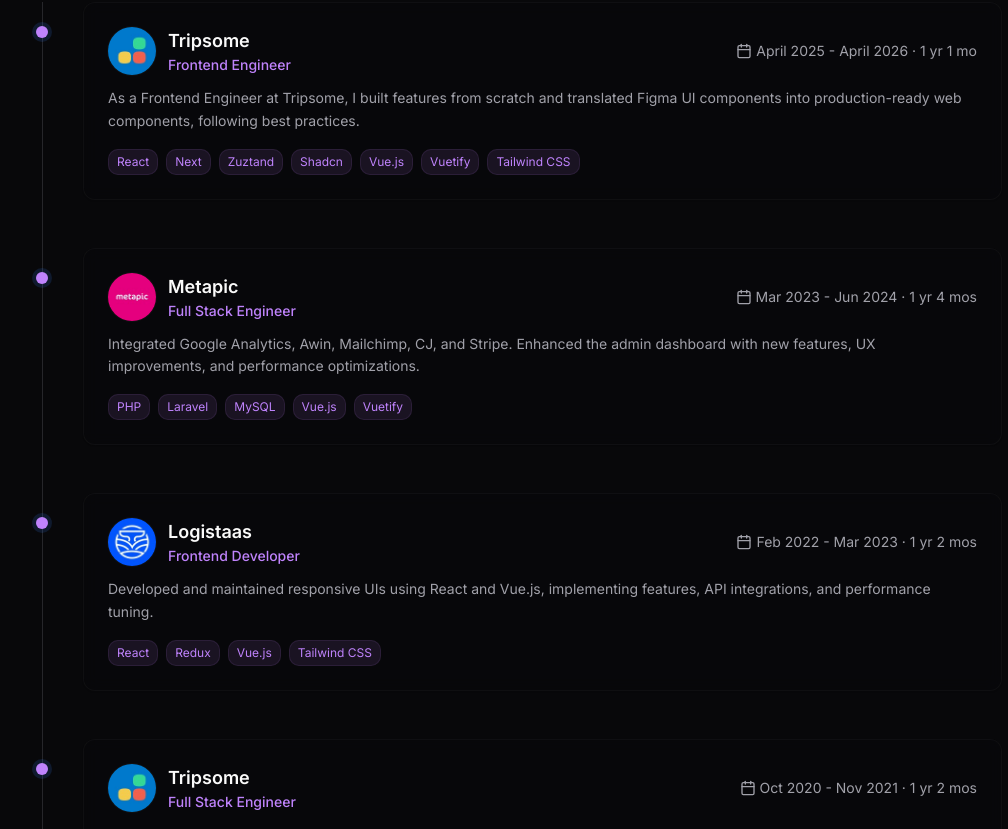
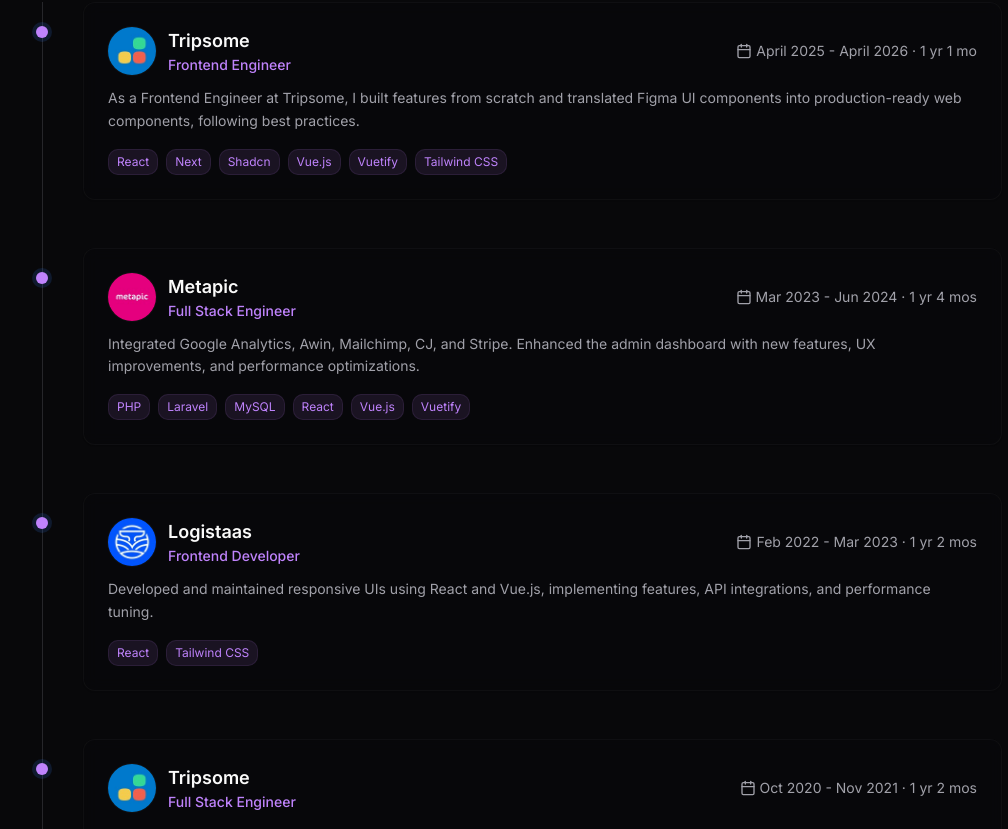
Before and after one commit to AQA20/portfolio, a React (Vite) app: page / in a window 1280 px wide. Shown: the part 3291-4120 px from the top of the page, without its empty margins (118-1126 px from the left). Built offline with nearby package versions, Linux system fonts and the light colour scheme.

Commit message:
Update Experience

```diff
--- a/src/components/Experience.tsx
+++ b/src/components/Experience.tsx
@@ -10,7 +10,7 @@
     period: 'April 2025 - April 2026 · 1 yr 1 mo',
     description:
       'As a Frontend Engineer at Tripsome, I built features from scratch and translated Figma UI components into production-ready web components, following best practices.',
-    tech: ['React', 'Next', 'Zuztand', 'Shadcn', 'Vue.js', 'Vuetify', 'Tailwind CSS'],
+    tech: ['React', 'Next', 'Shadcn', 'Vue.js', 'Vuetify', 'Tailwind CSS'],
     image: '/hadigro_logo.jpeg',
     url: 'https://tripsome.az/en',
   },
@@ -20,7 +20,7 @@
     period: 'Mar 2023 - Jun 2024 · 1 yr 4 mos',
     description:
       'Integrated Google Analytics, Awin, Mailchimp, CJ, and Stripe. Enhanced the admin dashboard with new features, UX improvements, and performance optimizations.',
-    tech: ['PHP', 'Laravel', 'MySQL', 'Vue.js', 'Vuetify'],
+    tech: ['PHP', 'Laravel', 'MySQL', 'React','Vue.js', 'Vuetify'],
     image: '/metapic_logo.jpeg',
     url: 'https://metapic.com/',
   },
@@ -30,7 +30,7 @@
     period: 'Feb 2022 - Mar 2023 · 1 yr 2 mos',
     description:
       'Developed and maintained responsive UIs using React and Vue.js, implementing features, API integrations, and performance tuning.',
-    tech: ['React', 'Redux', 'Vue.js', 'Tailwind CSS'],
+    tech: ['React', 'Tailwind CSS'],
     image: '/logistaas_logo.jpeg',
     url: 'https://logistaas.com/',
   },
@@ -40,7 +40,7 @@
     period: 'Oct 2020 - Nov 2021 · 1 yr 2 mos',
     description:
       'Built and refactored multiple applications. Developed an analytics dashboard to track sales, profits, and user permissions.',
-    tech: ['PHP', 'Laravel', 'MySql', 'Redux', 'vuex', 'Vuetify'],
+    tech: ['PHP', 'Laravel', 'MySql', 'React', 'Redux', 'vue', 'vuex', 'Vuetify'],
     image: '/hadigro_logo.jpeg',
     url: 'https://tripsome.az/en',
   },
@@ -50,7 +50,7 @@
     period: 'May 2019 - Dec 2020 · 1 yr 8 mos',
     description:
       'Created static websites and CMS solutions using JavaScript, React, TypeScript, and Node.js. Automated workflows with custom scripts.',
-    tech: ['PHP', 'Laravel', 'JavaScript', 'TypeScript', 'React', 'Next', 'Zustand', 'Redux', 'Vue.js', 'vuex', 'Nuxt'],
+    tech: ['PHP', 'Laravel', 'JavaScript', 'TypeScript', 'React', 'Next', 'Redux', 'Vue.js', 'vuex', 'Nuxt'],
     image: '/vav_company_logo.jpeg',
     url: 'https://www.vav.com.mk/',
   },
```
Also changed, not shown: public/2026-06-09_22-27.png (added), public/2026-06-09_22-28.png (added).
